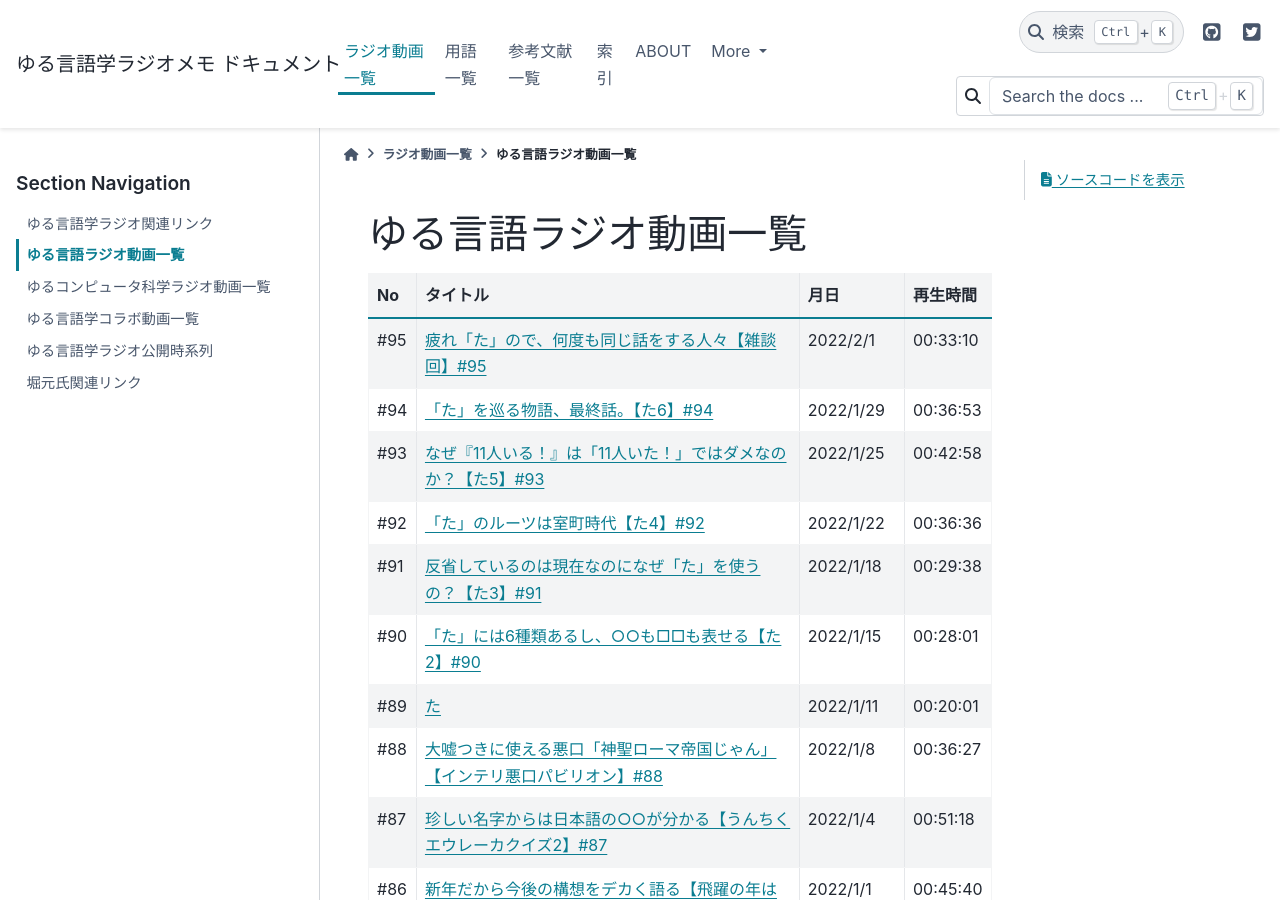
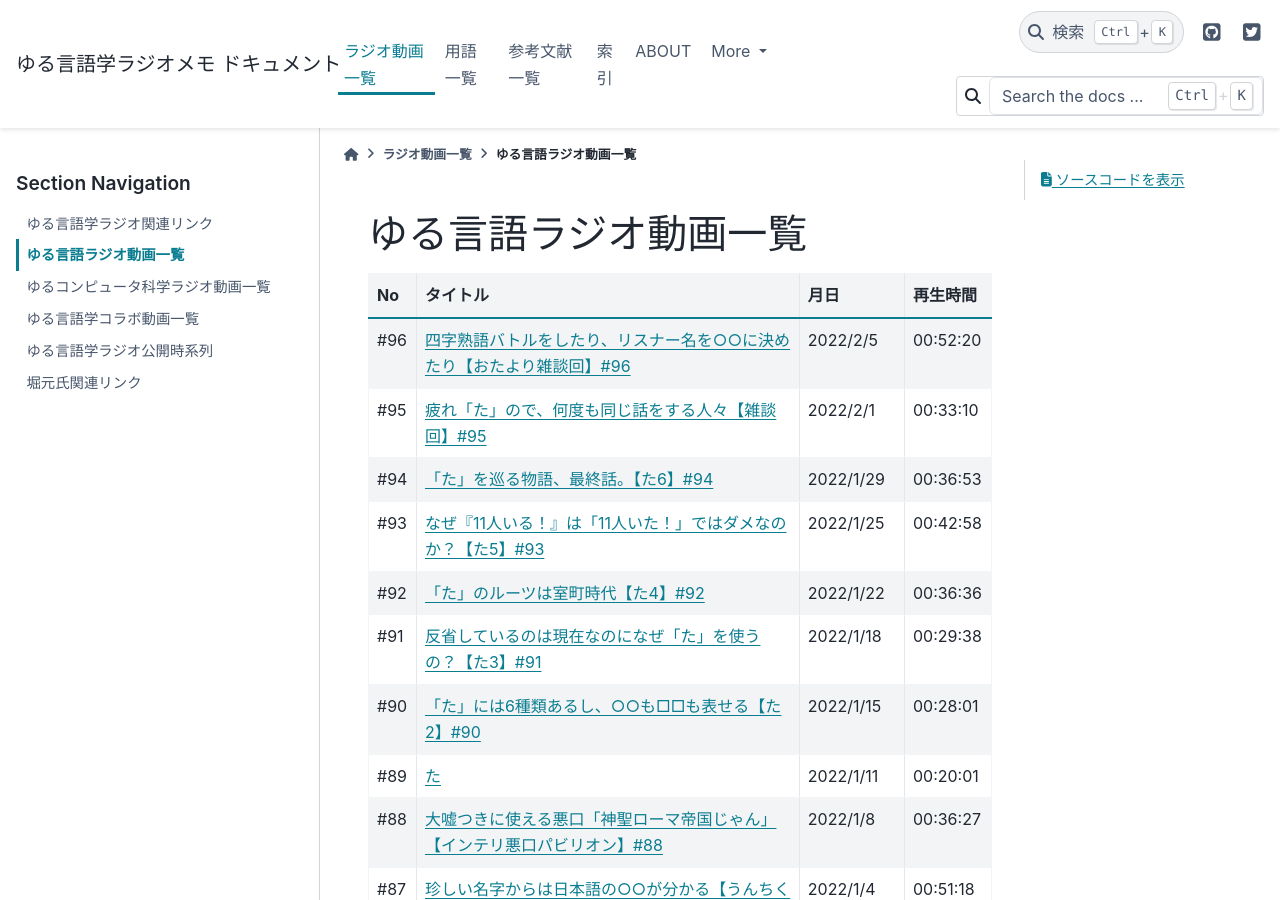
Before and after one commit to mtakagishi/yurugengo, a Sphinx documentation site: the page built from docs/videos/yurugengo_radio_list.rst, in a window 1280 px wide and 900 px high. Built offline with Sphinx 7.4.7 and the PyData theme 0.15.4, drawn with Linux system fonts in a browser that asks for light colours.

Commit message:
#96を追加

```diff
--- a/docs/videos/timeline.rst
+++ b/docs/videos/timeline.rst
@@ -200,7 +200,7 @@
     group {
       orientation = portrait
       第17回 ->
-      未公開 ->
+      言96【お便り雑談回】 ->
       言79【忘年会ライブ告知】 ;
     }
     group {
--- a/docs/videos/yurugengo_radio_list.rst
+++ b/docs/videos/yurugengo_radio_list.rst
@@ -4,6 +4,8 @@
 +------+------------------------------------------------------------------------------------------------+------------+----------+
 |  No  |                                            タイトル                                            |    月日    | 再生時間 |
 +======+================================================================================================+============+==========+
+| #96  | `四字熟語バトルをしたり、リスナー名を○○に決めたり【おたより雑談回】#96`_                       | 2022/2/5   | 00:52:20 |
++------+------------------------------------------------------------------------------------------------+------------+----------+
 | #95  | `疲れ「た」ので、何度も同じ話をする人々【雑談回】#95`_                                         | 2022/2/1   | 00:33:10 |
 +------+------------------------------------------------------------------------------------------------+------------+----------+
 | #94  | `「た」を巡る物語、最終話。【た6】#94`_                                                        | 2022/1/29  | 00:36:53 |
@@ -199,6 +201,8 @@
 | #1   | `「イルカも喋る」は大ウソ【言語学って何？】#1`_                                                | 2021/03/11 | 00:14:56 |
 +------+------------------------------------------------------------------------------------------------+------------+----------+
 
+
+.. _四字熟語バトルをしたり、リスナー名を○○に決めたり【おたより雑談回】#96: https://www.youtube.com/watch?v=DOPj0ObyX-Y
 .. _疲れ「た」ので、何度も同じ話をする人々【雑談回】#95: https://www.youtube.com/watch?v=TLFxYRB0uBI
 .. _「た」を巡る物語、最終話。【た6】#94: https://www.youtube.com/watch?v=drXeWP6Smlc
 .. _なぜ『11人いる！』は「11人いた！」ではダメなのか？【た5】#93: https://www.youtube.com/watch?v=fPY_7jbiTx8
```
